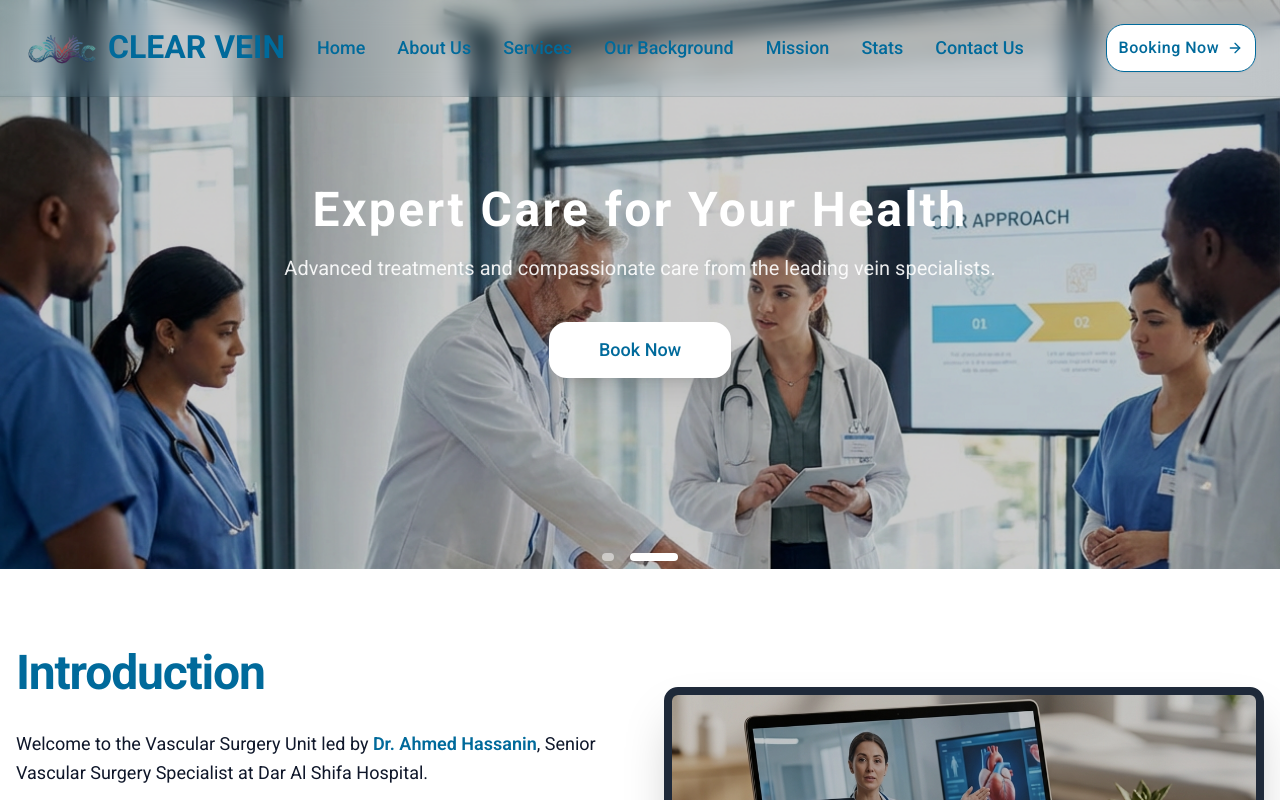
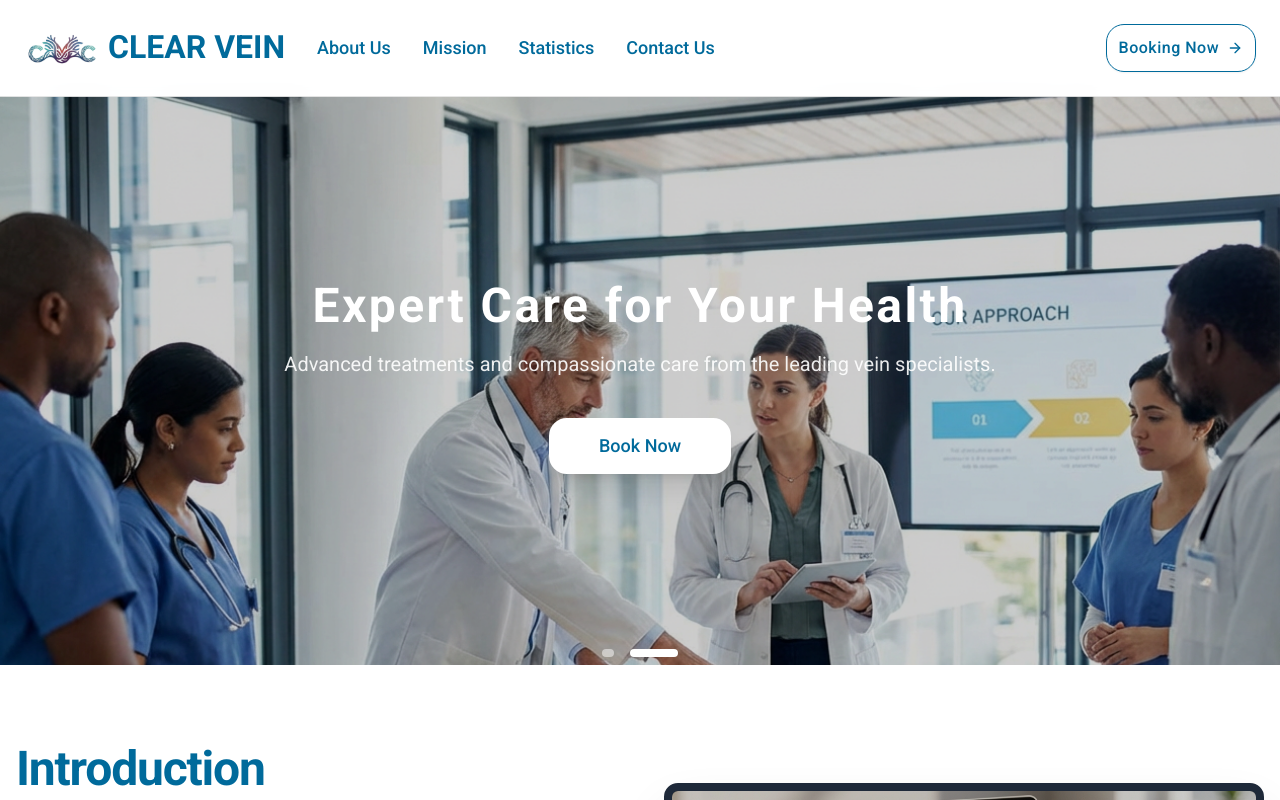
Before and after one commit to Ahme-d711/clear-vein, a Next.js app: page / in a window 1280 px wide. Shown: the top 800 px of the page. Built offline with nearby package versions, Linux system fonts and the light colour scheme.

Commit message:
style: Add top padding and white background to the Hero section.

```diff
--- a/components/layout/Navbar.tsx
+++ b/components/layout/Navbar.tsx
@@ -44,12 +44,9 @@ export default function Navbar() {
   }, []);
 
   const navLinks = [
-    { label: "Home", href: "#" },
     { label: "About Us", href: "#intro" },
-    { label: "Services", href: "#services" },
-    { label: "Our Background", href: "#about", className: "whitespace-nowrap" },
     { label: "Mission", href: "#mission" },
-    { label: "Stats", href: "#stats" },
+    { label: "Statistics", href: "#stats" },
     { label: "Contact Us", href: "#contact", className: "whitespace-nowrap" },
   ];
 
@@ -59,7 +56,7 @@ export default function Navbar() {
         transform: isMounted ? (isVisible ? "translateY(0)" : "translateY(-100%)") : "translateY(-100%)",
         opacity: isMounted ? 1 : 0,
       }}
-      className="fixed top-0 left-0 right-0 z-100 w-full border-b bg-background backdrop-blur-md transition-all duration-500 ease-in-out"
+      className="fixed top-0 left-0 right-0 z-100 w-full border-b bg-white/80 backdrop-blur-md transition-all duration-500 ease-in-out"
     >
       <div className="container mx-auto max-w-[1440px] flex h-24 items-center justify-between px-4 md:px-6">
         <div className="flex items-center gap-8">
--- a/components/sections/Hero.tsx
+++ b/components/sections/Hero.tsx
@@ -30,7 +30,7 @@ export default function Hero() {
     ];
 
     return (
-        <section className="relative w-full overflow-hidden group">
+        <section className="relative w-full overflow-hidden group pt-24 bg-white">
             <Swiper
                 modules={[Navigation, Pagination, Autoplay, EffectFade]}
                 effect="fade"
```
